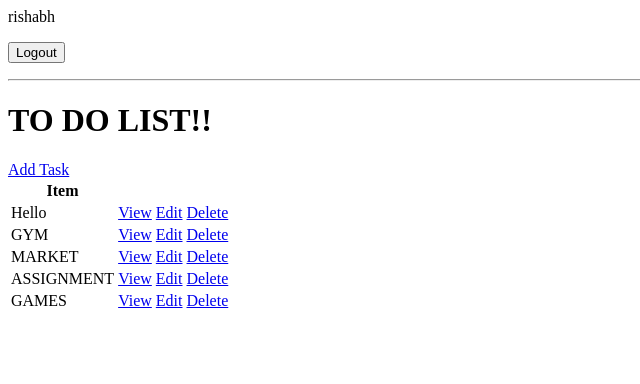
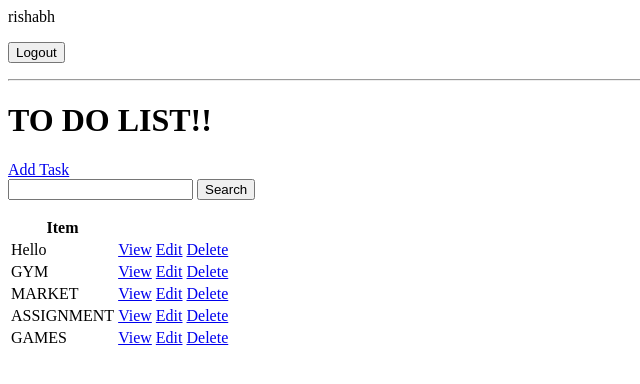
Before and after one commit to Rishabh0411/Todo_List, a Django app: page / in a window 1280 px wide. Shown: the top 384 px of the page, without its empty margins (0-640 px from the left). Run offline with Django 5.2, Linux system fonts and the light colour scheme; a user stored in the database is signed in; data comes from the database, SQL or seed files in the repository; both versions use the stored data as it was after the commit.

Commit message:
Registeration and Search

```diff
--- a/base/templates/base/login.html
+++ b/base/templates/base/login.html
@@ -5,3 +5,6 @@
     {{form.as_p}}
     <input type="submit" value="Login">
 </form>
+
+
+<p>Don't have an account? Register Now!! <a href="">Register</a></p>
--- a/base/templates/base/task_list.html
+++ b/base/templates/base/task_list.html
@@ -11,6 +11,11 @@
 <hr>
 <h1>TO DO LIST!!</h1>
 <a href="{% url 'task-create' %}">Add Task</a>
+
+<form method="GET">
+    <input type="text" name="search-area", value="{{search_input}}">
+    <input type="submit" value="Search">
+</form>
 
 <table>
     <tr>
--- a/base/urls.py
+++ b/base/urls.py
@@ -1,10 +1,11 @@
 from django.urls import path
-from .views import TaskList, TaskDetail, TaskCreate, TaskUpdate, DeleteView, CustomLoginView
+from .views import TaskList, TaskDetail, TaskCreate, TaskUpdate, DeleteView, CustomLoginView, RegisterPage
 from django.contrib.auth.views import LogoutView
 
 urlpatterns = [
     path("login/", CustomLoginView.as_view(), name='login'),
     path("logout/", LogoutView.as_view(next_page='login'), name='logout'),
+    path("register/", RegisterPage.as_view(), name='register'),
     path("", TaskList.as_view(), name="tasks"),
     path("task/<int:pk>/", TaskDetail.as_view(), name="task"),
     path("task-create/", TaskCreate.as_view(), name="task-create"),
--- a/base/views.py
+++ b/base/views.py
@@ -1,12 +1,13 @@
-from django.shortcuts import render
+from django.shortcuts import render, redirect
 from django.views.generic.list import ListView
 from django.views.generic.detail import DetailView
-from django.views.generic.edit import CreateView, UpdateView, DeleteView
+from django.views.generic.edit import CreateView, UpdateView, DeleteView, FormView
 from django.urls import reverse_lazy
 
 from django.contrib.auth.views import LoginView
-
 from django.contrib.auth.mixins import LoginRequiredMixin
+from django.contrib.auth.forms import UserCreationForm
+from django.contrib.auth import login
 
 from .models import Task
 
@@ -19,6 +20,23 @@ class CustomLoginView(LoginView):
     def get_success_url(self):
         return reverse_lazy('tasks')
 
+class RegisterPage(FormView):
+    template_name = "base/register.html"
+    form_class = UserCreationForm
+    redirect_authenticated_user = True
+    success_url = reverse_lazy('tasks')
+
+    def form_valid(self, form):
+        user = form.save()
+        if user is not None:
+            login(self.request, user)
+        return super(RegisterPage, self).form_valid(form)
+
+    def get(self, *args, **kwargs):
+        if self.request.user.is_authenticated:
+            return redirect('tasks')
+        return super(RegisterPage, self).get(*args, **kwargs)
+
 
 class TaskList(LoginRequiredMixin, ListView):
     model = Task
@@ -28,6 +46,13 @@ class TaskList(LoginRequiredMixin, ListView):
         context = super().get_context_data(**kwargs)
         context['tasks'] = context['tasks'].filter(user=self.request.user)
         context['count'] = context['tasks'].filter(complete =False).count()
+
+        search_input = self.request.GET.get('search-area') or ""
+        if search_input:
+            context['tasks'] = context['tasks'].filter(
+                title__satrtswith=search_input
+            )
+        context['search_input'] = search_input
         return context
 
 
```
Also changed, not shown: base/templates/base/register.html (added, +10 -0 lines), db.sqlite3.
